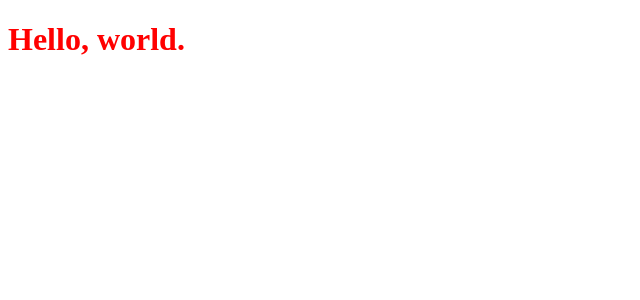
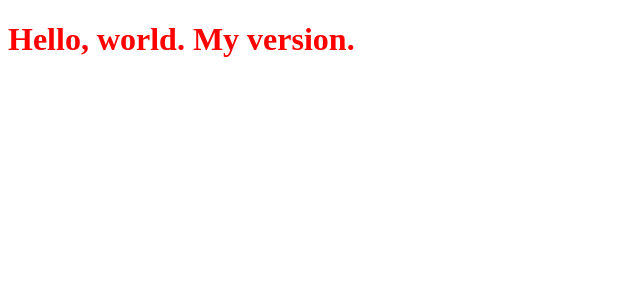
Before and after one commit to AlexErdei73/pub_fe-challenge, a React app: page / in a window 1280 px wide. Shown: the top 300 px of the page, without its empty margins (0-640 px from the left). Built offline with nearby package versions, Linux system fonts and the light colour scheme.

Commit message:
change class component to function component

```diff
--- a/src/App.js
+++ b/src/App.js
@@ -1,7 +1,8 @@
-import React, { Component } from "react";
+import React from "react";
 import "./App.css";
-export default class App extends Component {
-  render() {
-    return <h1>Hello, world.</h1>;
-  }
-}
+
+const App = () => {
+  return <h1>Hello, world. My version.</h1>;
+};
+
+export default App;
```
Also changed, not shown: 1 other file (tests, documents, lock files or other folders).
